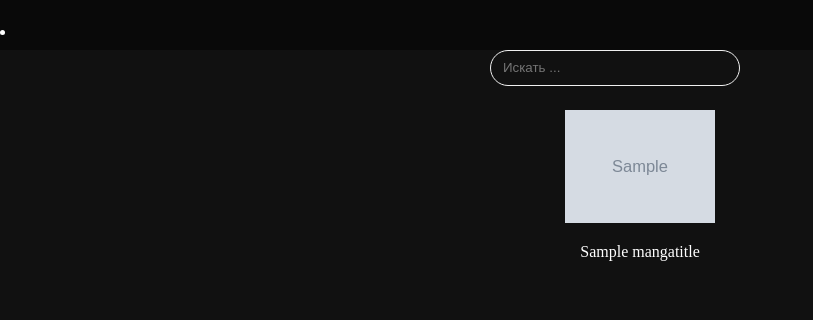
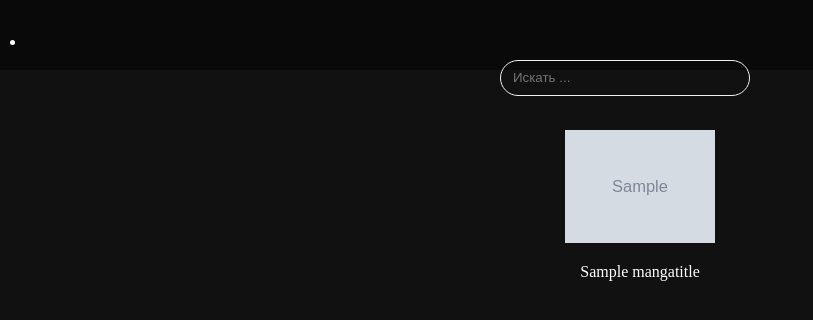
Before and after one commit to shil252255/manga, a Django app: page / in a window 1280 px wide. Shown: the top 320 px of the page, without its empty margins (0-813 px from the left). Run offline with Django 4.2, Linux system fonts and the light colour scheme; tables that the repository leaves empty hold one stand-in row (values such as "Sample post"); grey boxes marked "Sample" are stand-in pictures.

Commit message:
fix: tabs and repeats

```diff
--- a/manga_viewer/catalog/static/catalog/css/styles.css
+++ b/manga_viewer/catalog/static/catalog/css/styles.css
@@ -6,16 +6,16 @@ body {
 	padding: 0;
 	margin: 0;
 }
+
 .header {
     background-color: #090909;
-        padding: 10px, 0px;
+    padding: 10px;
     width: 100%;
-	    height: 100%;
     vertical-align: top;
     height: 50px;
     margin-bottom: 40px;
+}
 
-}
 div.search {
     vertical-align: middle;
     white-space: nowrap;
@@ -23,10 +23,7 @@ div.search {
     width: 300px;
     margin-left: auto;
     margin-right: auto;
-
 }
-
-
 
 .search input {
     color: #ffffff;
@@ -37,11 +34,9 @@ div.search {
     border: 1px solid #f0f0f0;
     background: #15151500;
     outline: none;
-  height: 36px;
     transition: .3s linear;
     margin-left: auto;
     margin-right: auto;
-
 }
 
 input:focus {
@@ -53,11 +48,11 @@ button {
     height: 42px;
     background: none;
     border: none;
+}
 
-}
 button:before{
     content: "\f002";
-  font-family: FontAwesome;
+    font-family: FontAwesome, serif;
     color: #ffffff;
 }
 
@@ -94,6 +89,7 @@ button:before{
 	float: left;
     margin-right: 20px;
 }
+
 .title_page {
     max-width: 1200px;
     margin-left: auto;
@@ -104,14 +100,15 @@ button:before{
 
 .logo a:before{
     content: "\f518";
-  font-family: FontAwesome;
+    font-family: FontAwesome, serif;
     color: #ffffff;
     font-size: 40px;
 }
+
 .logo div{
     display:inline;
+}
 
-}
 a {
     color: #ffffff;
     border-bottom: none;
```
Lines whose indentation alone changed are shown as unchanged.
